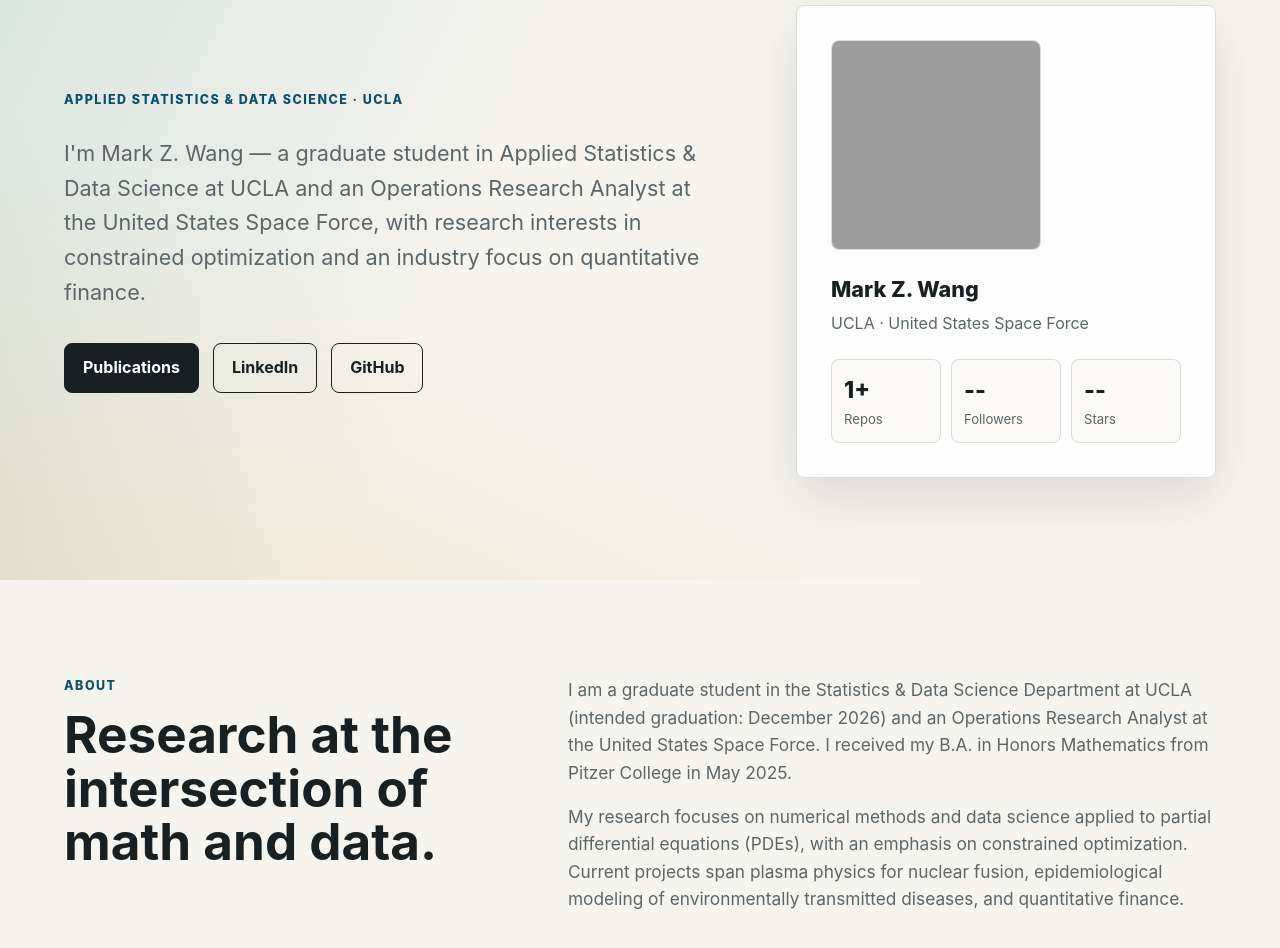
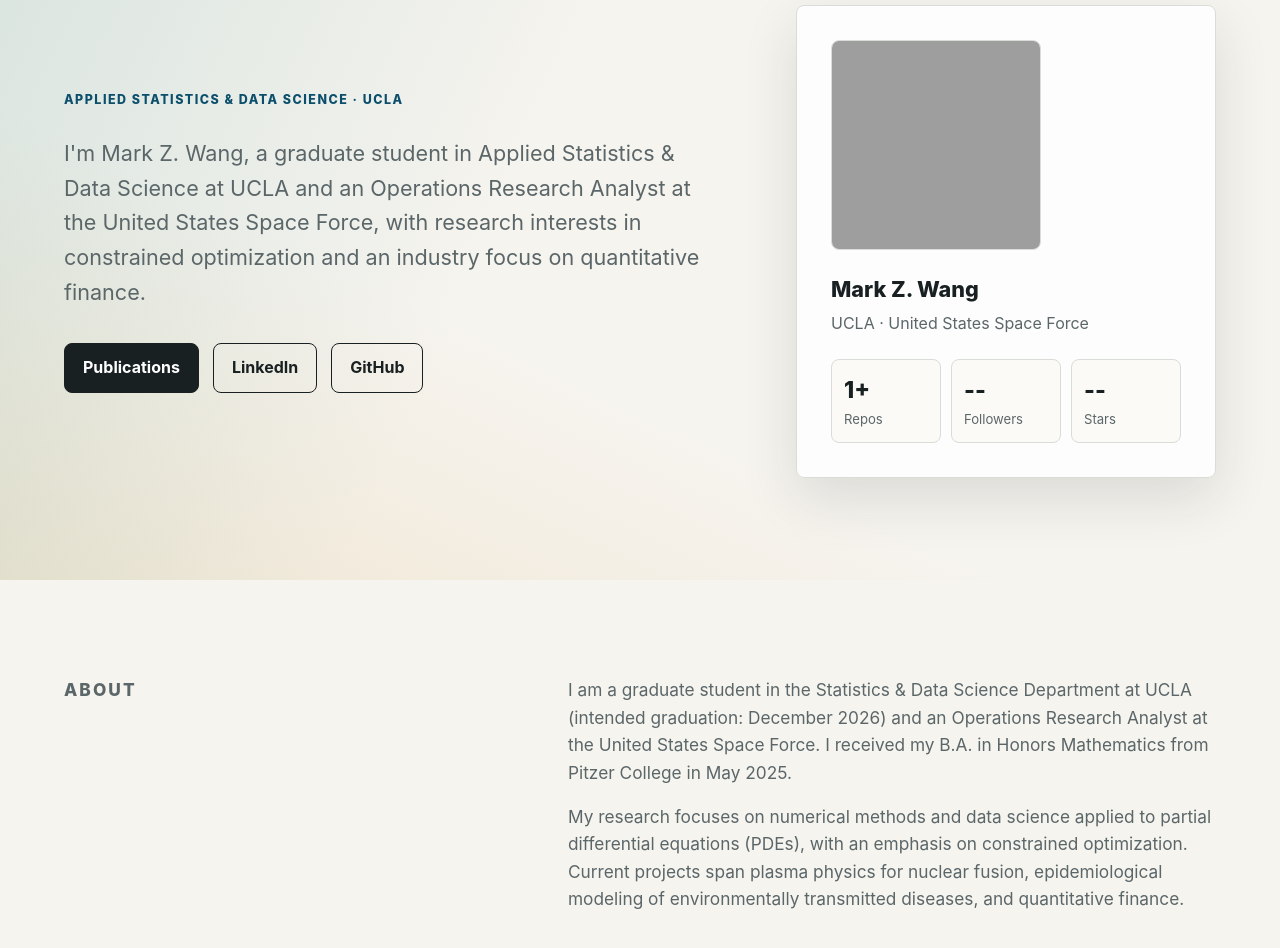
Before and after one commit to markw56127/markw56127.github.io, a plain HTML site: page index.html in a window 1280 px wide. Shown: the part 220-1168 px from the top of the page. Drawn offline with Linux system fonts and the light colour scheme; no server answers; grey boxes are pictures that could not be loaded.

Commit message:
Testing about section header UI

```diff
--- a/index.html
+++ b/index.html
@@ -32,7 +32,7 @@
           <p class="eyebrow">Applied Statistics &amp; Data Science · UCLA</p>
           <!-- <h1>Mathematics, statistics, and data science.</h1> -->
           <p class="hero-lede">
-            I'm Mark Z. Wang — a graduate student in Applied Statistics &amp; Data Science at UCLA
+            I'm Mark Z. Wang, a graduate student in Applied Statistics &amp; Data Science at UCLA
             and an Operations Research Analyst at the United States Space Force, with research
             interests in constrained optimization and an industry focus on quantitative finance.
           </p>
@@ -72,7 +72,7 @@
       <section class="section intro-section" id="about" aria-label="About">
         <div>
           <p class="eyebrow">About</p>
-          <h2>Research at the intersection of math and data.</h2>
+          <!-- <h2>Research at the intersection of math and data.</h2> -->
         </div>
         <div class="intro-body">
           <p>
```
